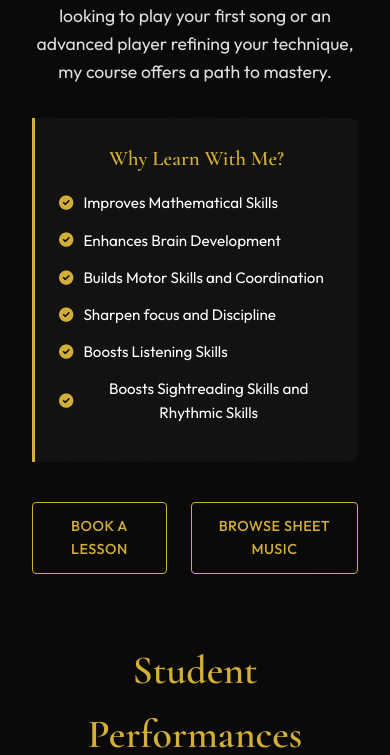
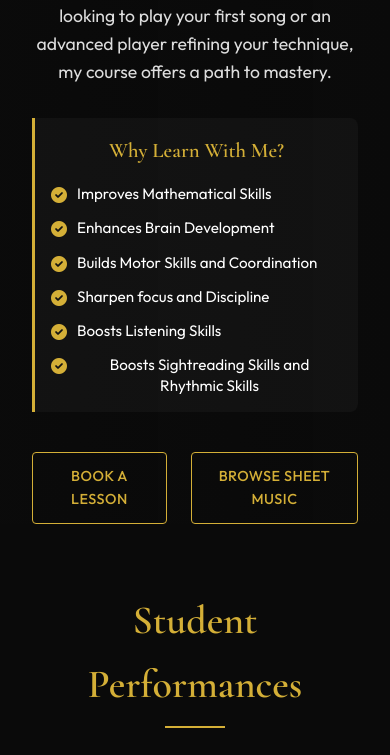
Before and after one commit to saminsamuel/portfolio, a plain HTML site: page index.html in a window 390 px wide. Shown: the part 1046-1801 px from the top of the page. Drawn offline with nearby package versions, Linux system fonts and the light colour scheme.

Commit message:
Update style.css

```diff
--- a/style.css
+++ b/style.css
@@ -211,6 +211,7 @@ header .container {
     color: #ddd;
 }
 
+/* ================= BENEFITS LIST ================= */
 .benefits-list {
     margin-top: 2rem;
     background: rgba(255, 255, 255, 0.03);
@@ -228,25 +229,29 @@ header .container {
 
 .benefits-list ul {
     padding-left: 0;
+    display: flex;
+    flex-direction: column;
+    gap: 0.8rem;
 }
 
 .benefits-list ul li {
-    margin-bottom: 0.8rem;
     display: flex;
-    align-items: center;
-    /* fixed alignment */
+    align-items: flex-start;
     gap: 10px;
     color: #fff;
+    line-height: 1.5;
+    word-break: break-word;
+    /* wrap long lines */
 }
 
 .benefits-list ul li i {
     color: var(--accent-color);
-    font-size: 0.9rem;
-    margin-top: 0;
-    /* remove offset for wrapping text */
+    font-size: 1rem;
+    flex-shrink: 0;
+    margin-top: 0.2rem;
 }
 
-/* HERO BUTTONS */
+/* ================= HERO BUTTONS ================= */
 .hero-btns {
     display: flex;
     gap: 1.5rem;
@@ -593,9 +598,21 @@ footer {
         width: 100%;
         height: auto;
     }
+}
+
+@media (max-width: 600px) {
 
     /* Fix benefits list spacing on mobile */
+    .benefits-list {
+        padding: 1rem;
+    }
+
     .benefits-list ul li {
         font-size: 0.95rem;
+        line-height: 1.4;
+    }
+
+    .benefits-list ul li i {
+        margin-top: 0.25rem;
     }
 }
```
